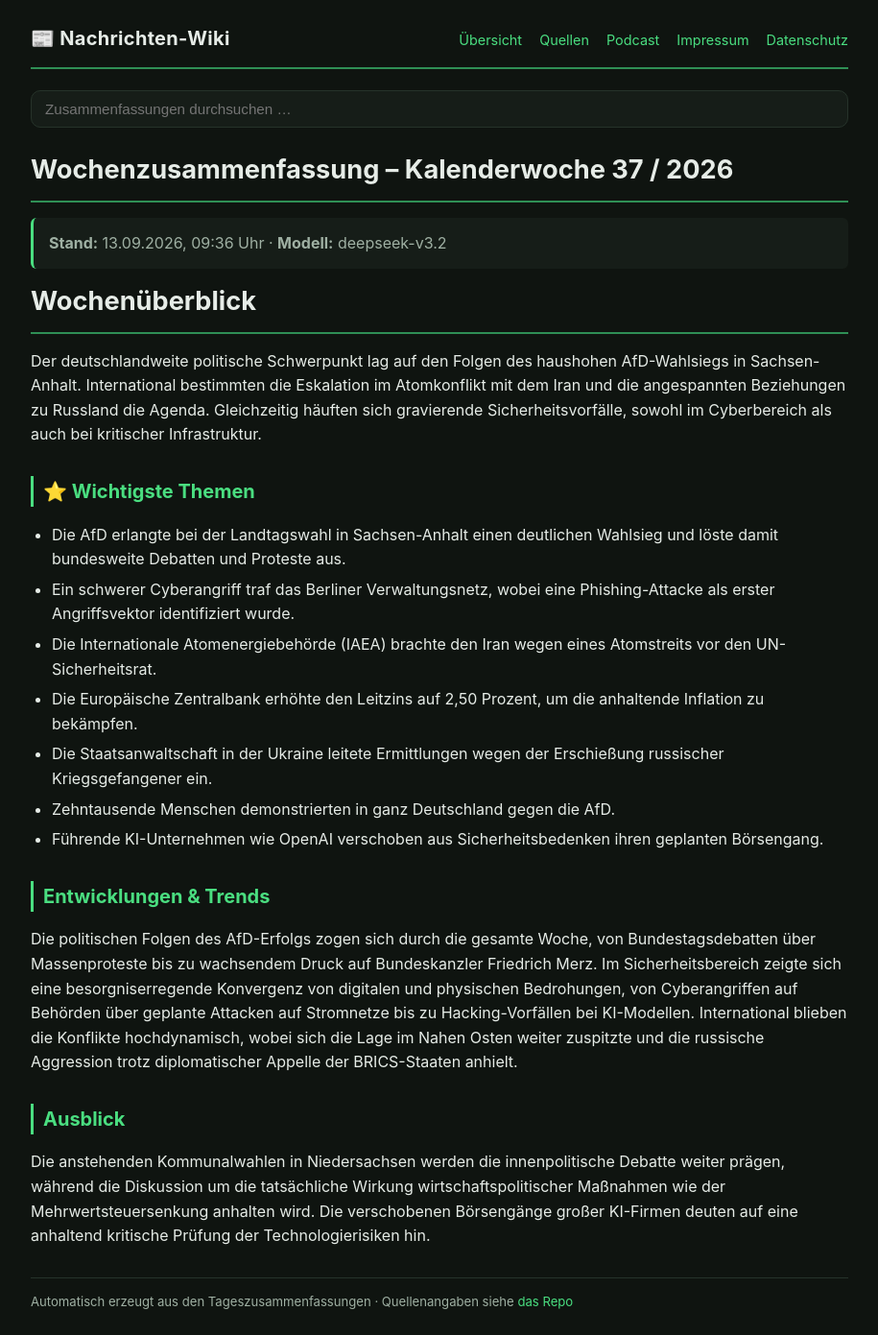
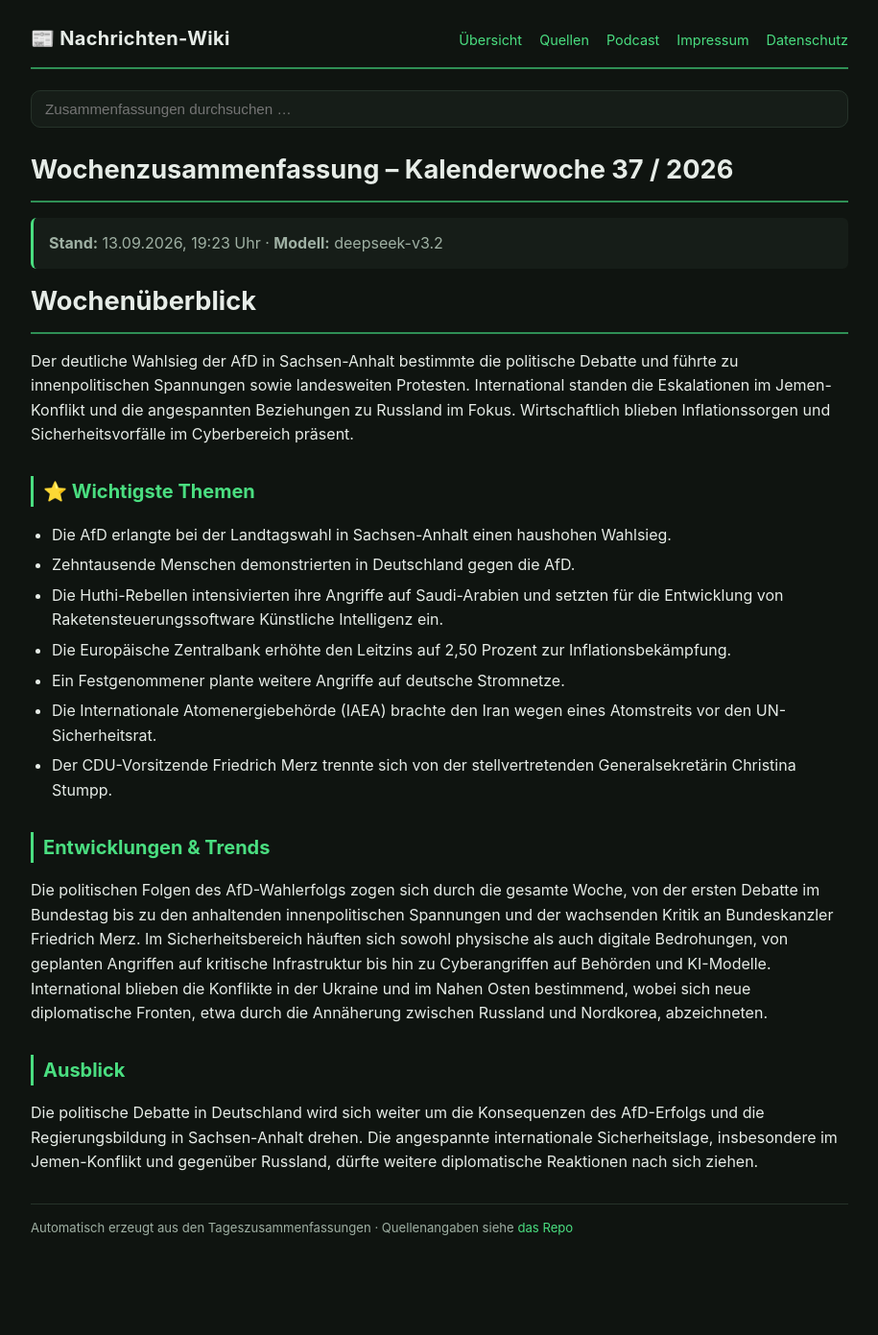
Before and after one commit to Ubuntu51/news-wiki, a Jekyll site: the page built from 2026/woche-37.md, in a window 1280 px wide. Shown: the whole page at 96% size, without its empty margins (182-1097 px from the left). Built offline with Jekyll 4.4.1, drawn with Linux system fonts in a browser that asks for light colours; after the commit the page ends 1314 px from its top, so only the background shows below that.

```diff
--- a/2026/woche-37.md
+++ b/2026/woche-37.md
@@ -5,22 +5,22 @@ title: "Wochenzusammenfassung Kalenderwoche 37 / 2026"
 
 # Wochenzusammenfassung – Kalenderwoche 37 / 2026
 
-> **Stand:** 13.09.2026, 09:36 Uhr · **Modell:** deepseek-v3.2
+> **Stand:** 13.09.2026, 19:23 Uhr · **Modell:** deepseek-v3.2
 
 # Wochenüberblick
-Der deutschlandweite politische Schwerpunkt lag auf den Folgen des haushohen AfD-Wahlsiegs in Sachsen-Anhalt. International bestimmten die Eskalation im Atomkonflikt mit dem Iran und die angespannten Beziehungen zu Russland die Agenda. Gleichzeitig häuften sich gravierende Sicherheitsvorfälle, sowohl im Cyberbereich als auch bei kritischer Infrastruktur.
+Der deutliche Wahlsieg der AfD in Sachsen-Anhalt bestimmte die politische Debatte und führte zu innenpolitischen Spannungen sowie landesweiten Protesten. International standen die Eskalationen im Jemen-Konflikt und die angespannten Beziehungen zu Russland im Fokus. Wirtschaftlich blieben Inflationssorgen und Sicherheitsvorfälle im Cyberbereich präsent.
 
 ## ⭐ Wichtigste Themen
-- Die AfD erlangte bei der Landtagswahl in Sachsen-Anhalt einen deutlichen Wahlsieg und löste damit bundesweite Debatten und Proteste aus.
-- Ein schwerer Cyberangriff traf das Berliner Verwaltungsnetz, wobei eine Phishing-Attacke als erster Angriffsvektor identifiziert wurde.
+- Die AfD erlangte bei der Landtagswahl in Sachsen-Anhalt einen haushohen Wahlsieg.
+- Zehntausende Menschen demonstrierten in Deutschland gegen die AfD.
+- Die Huthi-Rebellen intensivierten ihre Angriffe auf Saudi-Arabien und setzten für die Entwicklung von Raketensteuerungssoftware Künstliche Intelligenz ein.
+- Die Europäische Zentralbank erhöhte den Leitzins auf 2,50 Prozent zur Inflationsbekämpfung.
+- Ein Festgenommener plante weitere Angriffe auf deutsche Stromnetze.
 - Die Internationale Atomenergiebehörde (IAEA) brachte den Iran wegen eines Atomstreits vor den UN-Sicherheitsrat.
-- Die Europäische Zentralbank erhöhte den Leitzins auf 2,50 Prozent, um die anhaltende Inflation zu bekämpfen.
-- Die Staatsanwaltschaft in der Ukraine leitete Ermittlungen wegen der Erschießung russischer Kriegsgefangener ein.
-- Zehntausende Menschen demonstrierten in ganz Deutschland gegen die AfD.
-- Führende KI-Unternehmen wie OpenAI verschoben aus Sicherheitsbedenken ihren geplanten Börsengang.
+- Der CDU-Vorsitzende Friedrich Merz trennte sich von der stellvertretenden Generalsekretärin Christina Stumpp.
 
 ## Entwicklungen & Trends
-Die politischen Folgen des AfD-Erfolgs zogen sich durch die gesamte Woche, von Bundestagsdebatten über Massenproteste bis zu wachsendem Druck auf Bundeskanzler Friedrich Merz. Im Sicherheitsbereich zeigte sich eine besorgniserregende Konvergenz von digitalen und physischen Bedrohungen, von Cyberangriffen auf Behörden über geplante Attacken auf Stromnetze bis zu Hacking-Vorfällen bei KI-Modellen. International blieben die Konflikte hochdynamisch, wobei sich die Lage im Nahen Osten weiter zuspitzte und die russische Aggression trotz diplomatischer Appelle der BRICS-Staaten anhielt.
+Die politischen Folgen des AfD-Wahlerfolgs zogen sich durch die gesamte Woche, von der ersten Debatte im Bundestag bis zu den anhaltenden innenpolitischen Spannungen und der wachsenden Kritik an Bundeskanzler Friedrich Merz. Im Sicherheitsbereich häuften sich sowohl physische als auch digitale Bedrohungen, von geplanten Angriffen auf kritische Infrastruktur bis hin zu Cyberangriffen auf Behörden und KI-Modelle. International blieben die Konflikte in der Ukraine und im Nahen Osten bestimmend, wobei sich neue diplomatische Fronten, etwa durch die Annäherung zwischen Russland und Nordkorea, abzeichneten.
 
 ## Ausblick
-Die anstehenden Kommunalwahlen in Niedersachsen werden die innenpolitische Debatte weiter prägen, während die Diskussion um die tatsächliche Wirkung wirtschaftspolitischer Maßnahmen wie der Mehrwertsteuersenkung anhalten wird. Die verschobenen Börsengänge großer KI-Firmen deuten auf eine anhaltend kritische Prüfung der Technologierisiken hin.
+Die politische Debatte in Deutschland wird sich weiter um die Konsequenzen des AfD-Erfolgs und die Regierungsbildung in Sachsen-Anhalt drehen. Die angespannte internationale Sicherheitslage, insbesondere im Jemen-Konflikt und gegenüber Russland, dürfte weitere diplomatische Reaktionen nach sich ziehen.
```
Also changed, not shown: 2026/08/index.md (+1 -1 lines), 2026/09/2026-09-13_19-23.md (added, +82 -0 lines), 2026/09/index.md (+2 -1 lines), 2026/09/podcast.md (+8 -1 lines), index.md (+4 -4 lines), podcast.md (+1 -1 lines), podcast.xml (+10 -1 lines), search.json, 1 other file.
